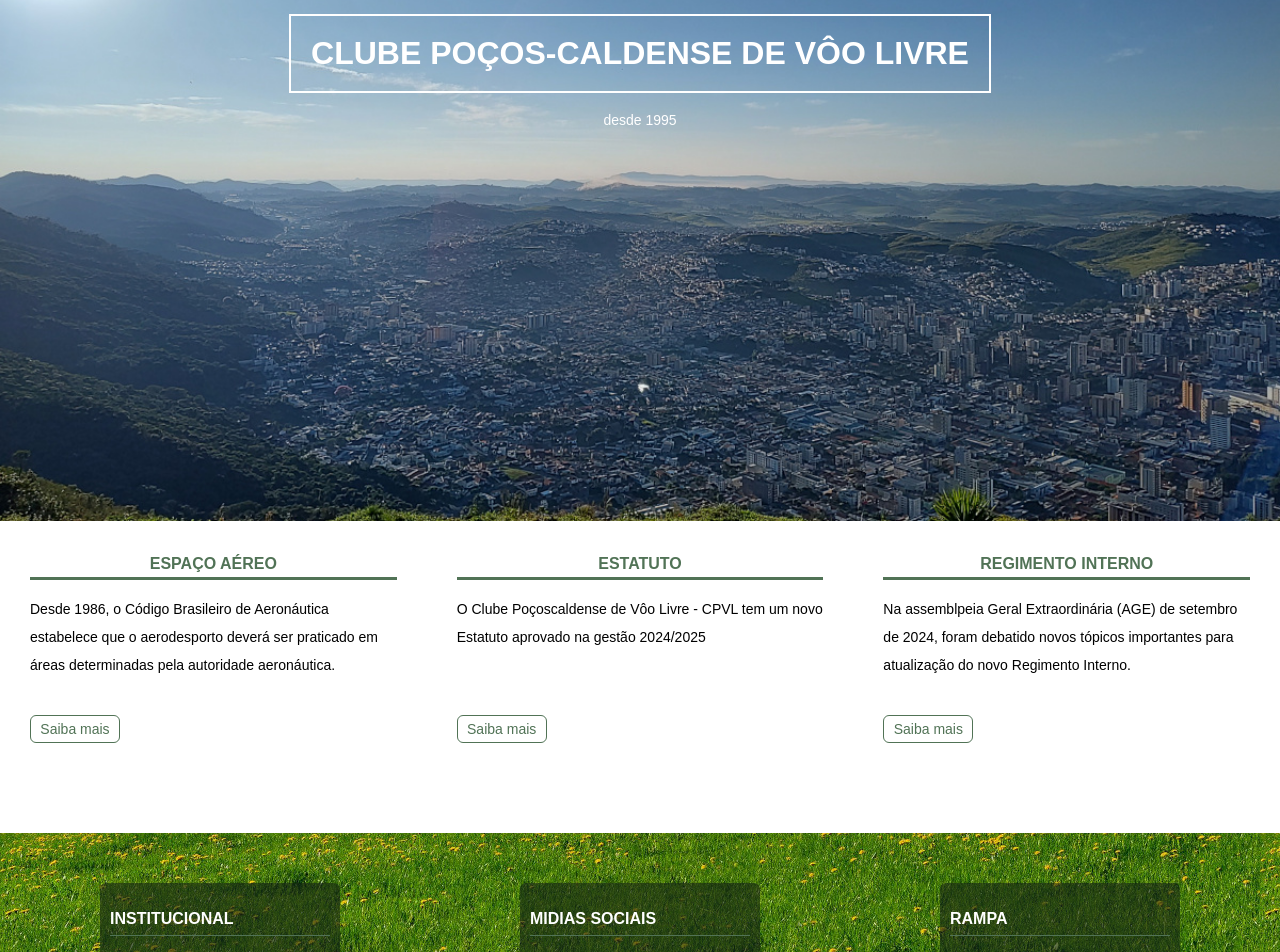
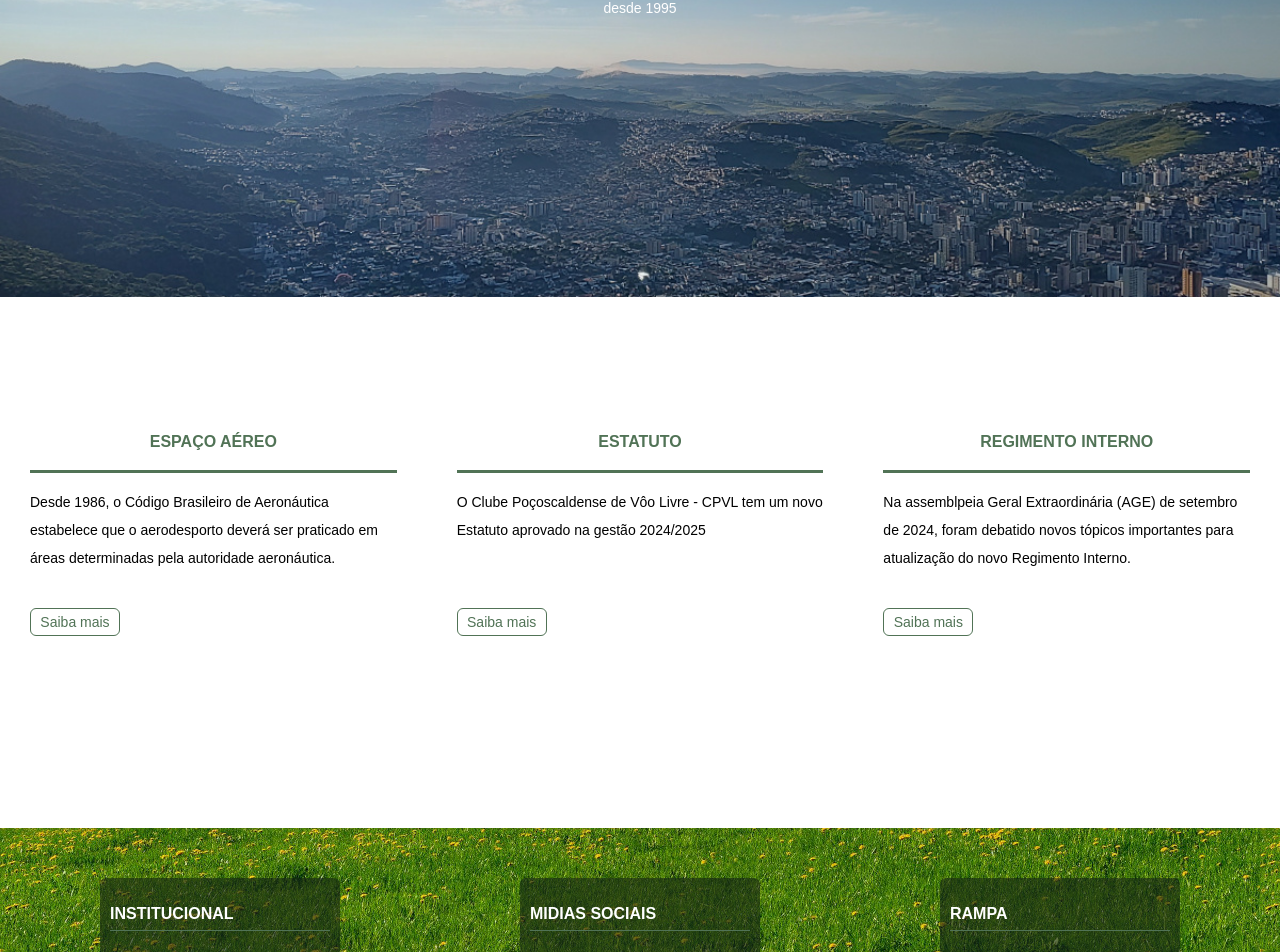
Before and after one commit to 2fc-data/cpvl, a React (Vite) app: page / in a window 1280 px wide. Shown: the part 263-1215 px from the top of the page. Built offline with nearby package versions, Linux system fonts and the light colour scheme.

Commit message:
styles section

```diff
--- a/src/components/header/Header.styles.ts
+++ b/src/components/header/Header.styles.ts
@@ -91,6 +91,10 @@ export const HeaderWrap = styled.header`
       padding: 0.5rem;
       display: block;
 
+      &:last-child {
+        border-bottom: none;
+      }
+
       &:hover {
         background-color: ${theme.colors.lightGreen};
         color: ${theme.colors.white};
--- a/src/components/section/Section.styles.ts
+++ b/src/components/section/Section.styles.ts
@@ -3,11 +3,11 @@ import { media, theme } from "../../styles/theme/theme";
 
 
 export const SectionWrap = styled.div`
-  background-color: ${theme.colors.skyBlueDark};
+  background-color: ${theme.colors.white};
   display: flex;
   justify-content: space-between;
   margin: 0px 0;
-  padding: 0px 0px;
+  padding: 102px 0px;
 
   ${media.xl`
     margin: 45px 0;
@@ -52,6 +52,7 @@ export const SectionWrap = styled.div`
     font-weight: 700;
     justify-content: center;
     text-transform: uppercase;
+    padding-bottom: 15px;
   }
 
   .section-description {
--- a/src/pages/home/Home.styles.ts
+++ b/src/pages/home/Home.styles.ts
@@ -11,7 +11,7 @@ export const HomeWrap = styled.div`
     background-position: center;
     display: flex;
     flex-direction: column;
-    height: 88vh;
+    height: 60vh;
     justify-content: center;
     width: 100%;
   }
```
Also changed, not shown: src/assets/images/se1.jpg (added).
